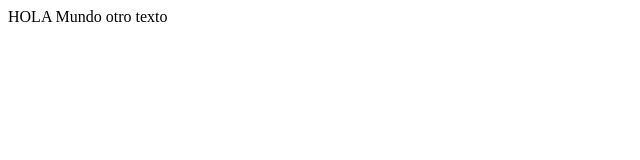
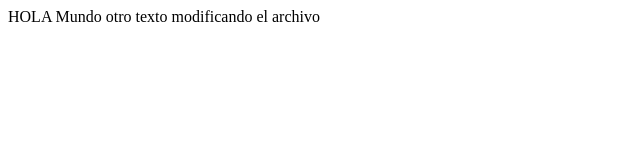
Before and after one commit to NeidaCalsin/sitiop1, a plain HTML site: page INDEX.html in a window 1280 px wide. Shown: the whole page, without its empty margins (0-640 px from the left). Drawn offline with Linux system fonts and the light colour scheme.

Commit message:
modifique el index

```diff
--- a/INDEX.html
+++ b/INDEX.html
@@ -11,6 +11,8 @@
 
     otro texto
 
+    modificando el archivo
+
 
 </body>
 </html>
```
